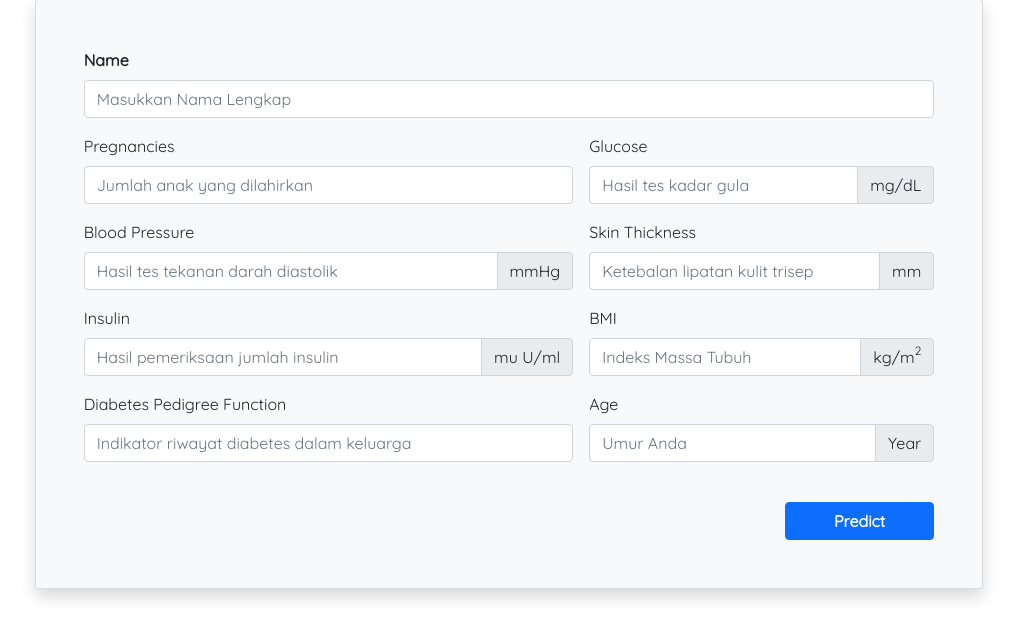
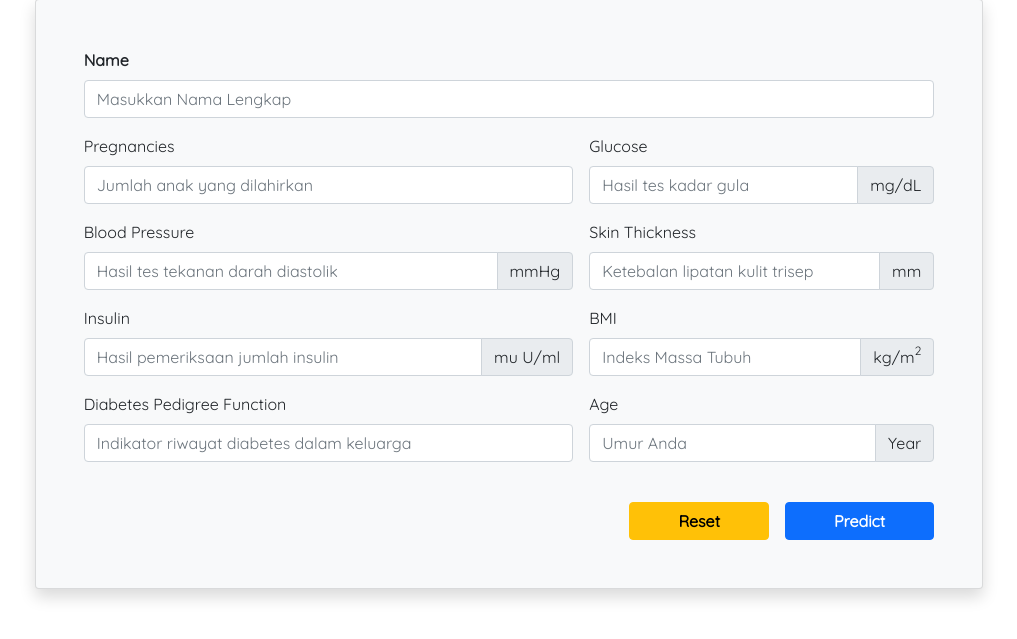
Before and after one commit to dan-dia/project-capstone-team-csd-134, a Flask app: page / in a window 1280 px wide. Shown: the part 105-744 px from the top of the page, without its empty margins (131-1148 px from the left). Run offline with Flask 2, Linux system fonts and the light colour scheme.

Commit message:
Menambahkah button reset

```diff
--- a/templates/components/form.html.jinja
+++ b/templates/components/form.html.jinja
@@ -66,7 +66,8 @@
               </div>
           </div>
           <div class="d-flex justify-content-end pt-4">
-              <button class="btn btn-primary px-5 fw-bold">Predict</button>
+              <button class="btn btn-warning px-5 fw-bold me-3" type="reset">Reset</button>
+              <button class="btn btn-primary px-5 fw-bold" type="submit">Predict</button>
           </div>
       </form>
   </div>
```
